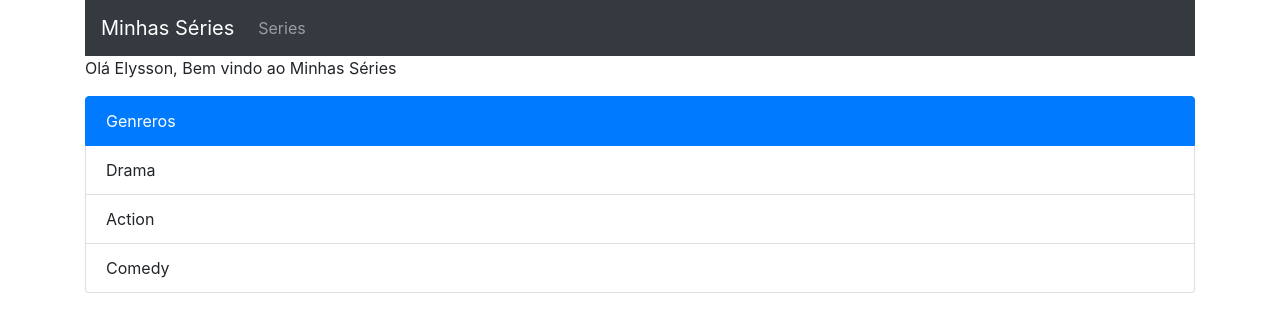
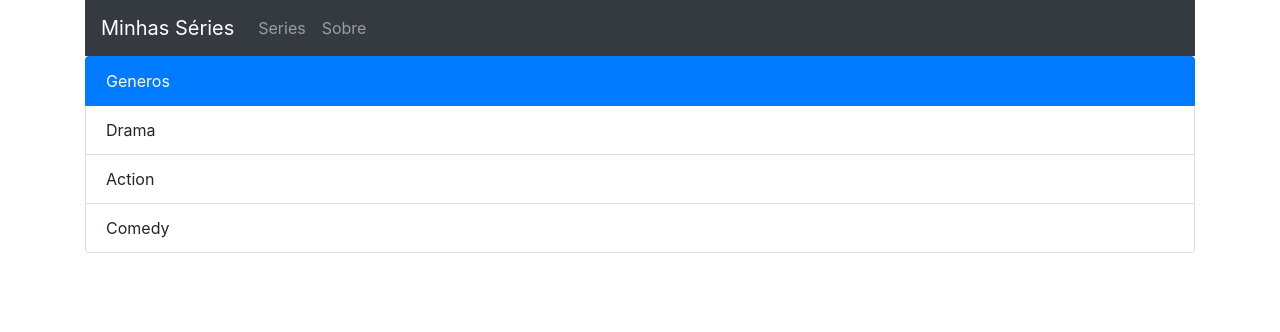
Before and after one commit to elyssonmr/MySeries, a React (Create React App) app: page / in a window 1280 px wide. Shown: the top 332 px of the page. Built offline with nearby package versions, Linux system fonts and the light colour scheme; data requests are answered from the project's data file.

Commit message:
Add About Component and create a navigation

```diff
--- a/public/index.html
+++ b/public/index.html
@@ -23,22 +23,7 @@
     <title>Minhas Series</title>
   </head>
   <body>
-    <div class="container">
-      <nav class="navbar navbar-expand-lg navbar-dark bg-dark">
-        <a class="navbar-brand" href="/">Minhas Séries</a>
-        <button class="navbar-toggler" type="button" data-toggle="collapse" data-target="#navbarSupportedContent" aria-controls="navbarSupportedContent" aria-expanded="false" aria-label="Toggle navigation">
-          <span class="navbar-toggler-icon"></span>
-        </button>
-        <div class="collapse navbar-collapse" id="navbarSupportedContent">
-          <ul class="navbar-nav mr-auto">
-            <li class="nav-item">
-              <a class="nav-link" href="#">Series</a>
-            </li>
-          </ul>
-        </div>
-      </nav>
-      <div id="root"></div>
-    </div>
+    <div id="root"></div>
     <!--
       This HTML file is a template.
       If you open it directly in the browser, you will see an empty page.
--- a/src/App.js
+++ b/src/App.js
@@ -1,39 +1,25 @@
 import React, { Component } from 'react'
-import Ola from './Ola'
-import api from './Api'
+import {
+  BrowserRouter as Router,
+  Route
+} from 'react-router-dom'
+
+import Header from "./Header"
+import Home from './Home'
+
+
+const About = () => <p>Sobre</p>
 
 class App extends Component {
-  constructor(props) {
-    super(props)
-    this.state = {
-      genres: [],
-      isLoading: false
-    }
-  }
-
-  componentDidMount() {
-    this.setState({isLoading: true})
-    api.loadGenres()
-      .then((res) => {
-        this.setState({
-          isLoading: false,
-          genres: res.data
-        })
-      })
-  }
-  renderGenreListItem(genre) {
-    return (<li className="list-group-item">{genre}</li>)
-  }
-
   render() {
     return (
-      <div>
-        <Ola name="Elysson"></Ola>
-        <ul className="list-group">
-          <li className="list-group-item active">Genreros</li>
-          {this.state.genres.map(this.renderGenreListItem)}
-        </ul>
-      </div>
+      <Router>
+        <div className="container">
+          <Header/>
+          <Route exact path="/" component={Home} />
+          <Route exact path="/about" component={About} />
+        </div>
+      </Router>
     )
   }
 }
--- /dev/null
+++ b/src/Header.js
@@ -0,0 +1,27 @@
+import React, { Component } from 'react'
+import {Link} from 'react-router-dom'
+
+class Header extends Component {
+    render() {
+        return (
+            <nav className="navbar navbar-expand-lg navbar-dark bg-dark">
+                <Link className="navbar-brand" to="/">Minhas Séries</Link>
+                <button className="navbar-toggler" type="button" data-toggle="collapse" data-target="#navbarSupportedContent" aria-controls="navbarSupportedContent" aria-expanded="false" aria-label="Toggle navigation">
+                    <span className="navbar-toggler-icon"></span>
+                </button>
+                <div className="collapse navbar-collapse" id="navbarSupportedContent">
+                    <ul className="navbar-nav mr-auto">
+                        <li className="nav-item">
+                            <Link className="nav-link" to="">Series</Link>
+                        </li>
+                        <li className="nav-item">
+                            <Link className="nav-link" to="/about">Sobre</Link>
+                        </li>
+                    </ul>
+                </div>
+            </nav>
+        )
+    }
+}
+
+export default Header
--- /dev/null
+++ b/src/Home.js
@@ -0,0 +1,39 @@
+import React, { Component } from 'react'
+import api from './Api'
+
+
+class Home extends Component {
+    constructor(props) {
+        super(props)
+        this.state = {
+            genres: [],
+            isLoading: false
+        }
+    }
+    componentDidMount() {
+        this.setState({isLoading: true})
+        api.loadGenres()
+        .then((res) => {
+            this.setState({
+            isLoading: false,
+            genres: res.data
+            })
+        })
+    }
+    renderGenreListItem(genre) {
+        return (<li className="list-group-item">{genre}</li>)
+    }
+
+    render() {
+        return (
+            <div>
+                <ul className="list-group">
+                <li className="list-group-item active">Generos</li>
+                {this.state.genres.map(this.renderGenreListItem)}
+                </ul>
+            </div>
+        )
+    }
+}
+
+export default Home
--- a/src/Ola.js
+++ /dev/null
@@ -1,11 +0,0 @@
-import React, { Component } from 'react';
-import ReactDOM from 'react-dom';
-
-class Ola extends Component {
-    render() {
-        return <p>Olá {this.props.name}, Bem vindo ao Minhas Séries</p>
-    }
-}
-
-
-export default Ola
```
